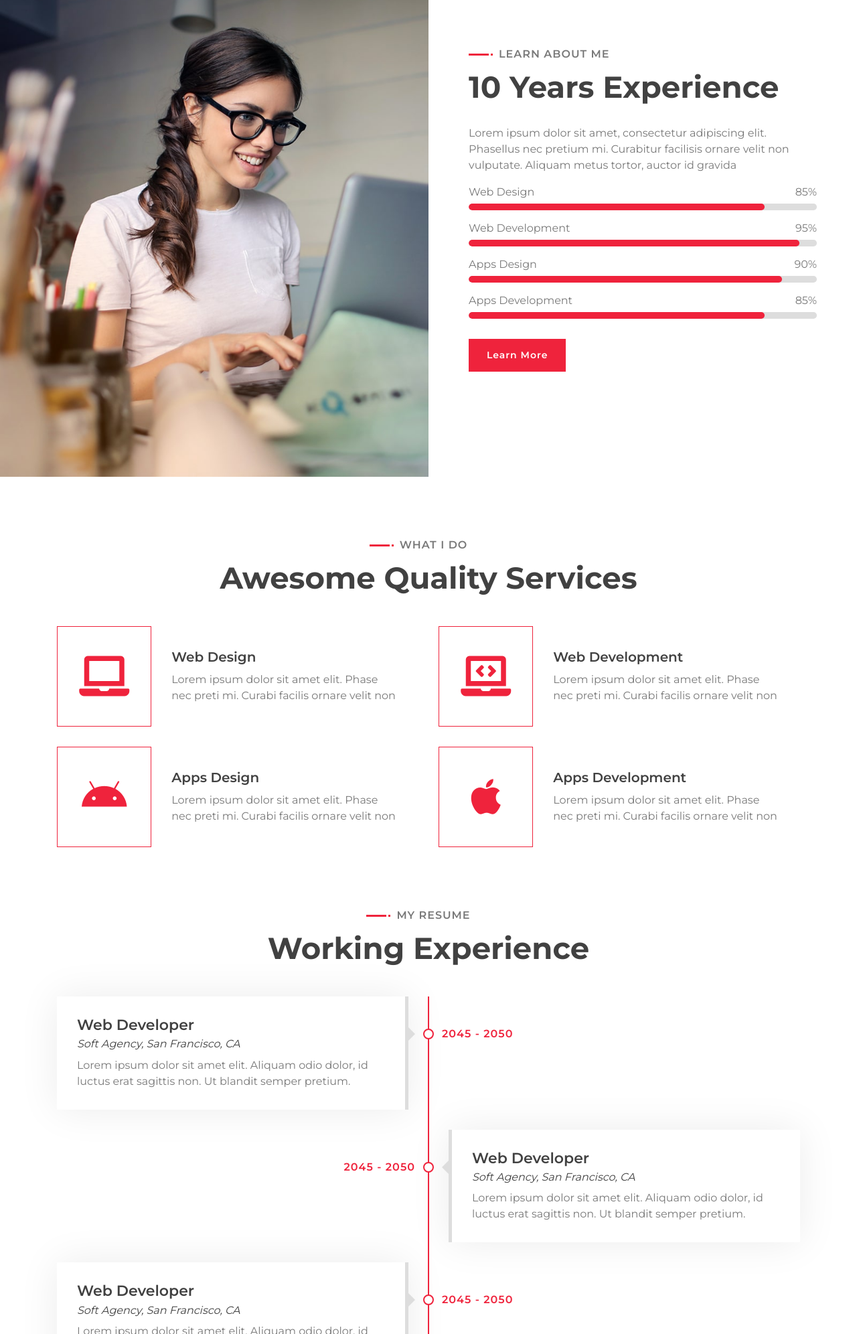
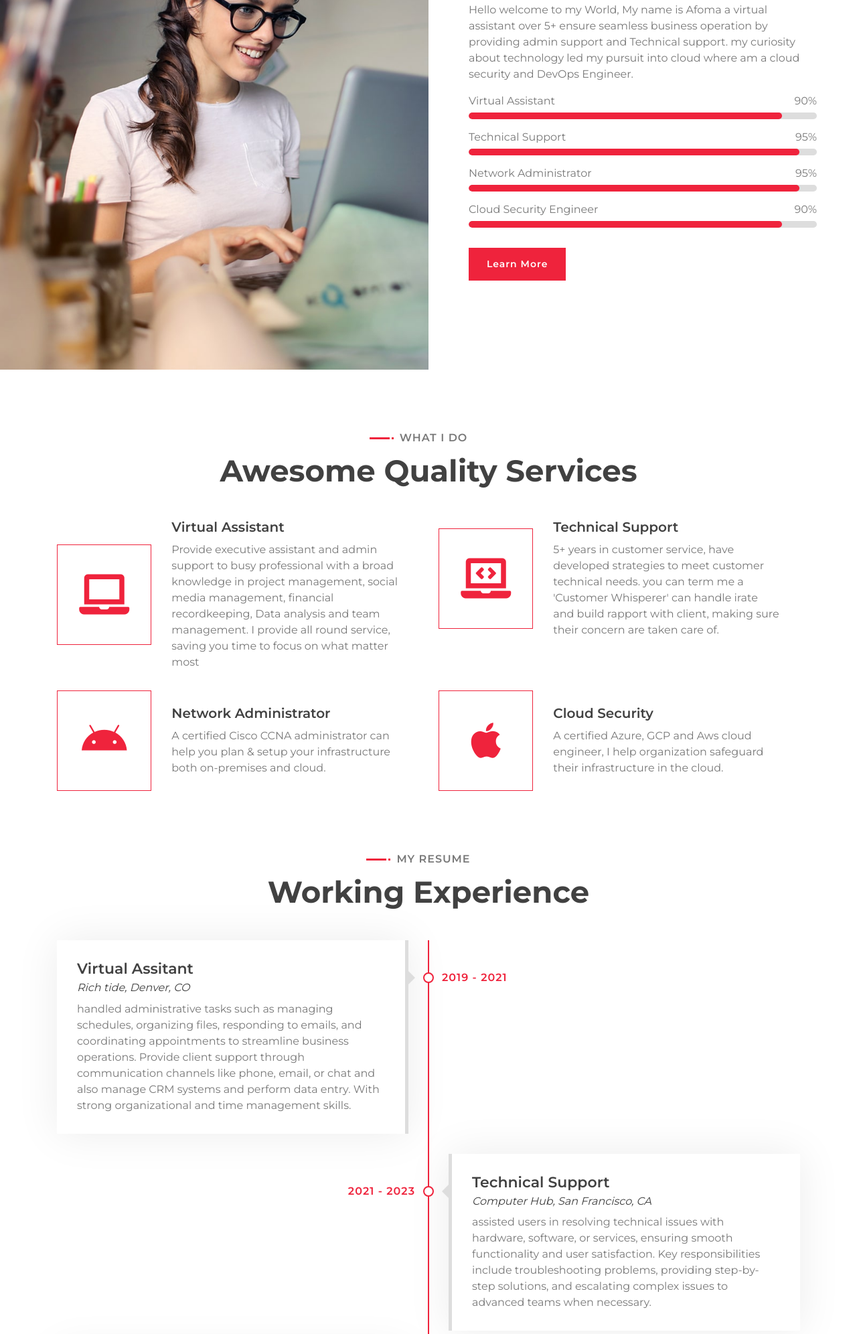
Before and after one commit to Afoma-tech691/Site-afoma, a plain HTML site: page index.html in a window 1280 px wide. Shown: the part 808-2800 px from the top of the page at 67% size. Drawn offline with nearby package versions, Linux system fonts and the light colour scheme.

Commit message:
afoma added a file

```diff
--- a/index.html
+++ b/index.html
@@ -60,9 +60,9 @@
                         <div class="hero-content">
                             <div class="hero-text">
                                 <p>I'm</p>
-                                <h1>Kate Winslet</h1>
+                                <h1>Afoma Nkamnebe</h1>
                                 <h2></h2>
-                                <div class="typed-text">Web Designer, Web Developer, Front End Developer, Apps Designer, Apps Developer</div>
+                                <div class="typed-text">Virtual Assistant, Technical Support, Network Administrator, Cloud security Engineer, DevOps Engineer</div>
                             </div>
                             <div class="hero-btn">
                                 <a class="btn" href="">Hire Me</a>
@@ -72,7 +72,7 @@
                     </div>
                     <div class="col-sm-12 col-md-6 d-none d-md-block">
                         <div class="hero-image">
-                            <img src="img/hero.png" alt="Hero Image">
+                            <img src="img/FB_IMG_1503096869818 (1).jpg" alt="Hero Image">
                         </div>
                     </div>
                 </div>
@@ -98,33 +98,33 @@
                             </div>
                             <div class="about-text">
                                 <p>
-                                    Lorem ipsum dolor sit amet, consectetur adipiscing elit. Phasellus nec pretium mi. Curabitur facilisis ornare velit non vulputate. Aliquam metus tortor, auctor id gravida
+                                    Hello welcome to my World, My name is Afoma a virtual assistant over 5+ ensure seamless business operation by providing admin support and Technical support. my curiosity about technology led my pursuit into cloud where am a cloud security and DevOps Engineer.
                                 </p>
                             </div>
                             <div class="skills">
                                 <div class="skill-name">
-                                    <p>Web Design</p><p>85%</p>
+                                    <p>Virtual Assistant</p><p>90%</p>
                                 </div>
                                 <div class="progress">
-                                    <div class="progress-bar" role="progressbar" aria-valuenow="85" aria-valuemin="0" aria-valuemax="100"></div>
+                                    <div class="progress-bar" role="progressbar" aria-valuenow="90" aria-valuemin="0" aria-valuemax="100"></div>
                                 </div>
                                 <div class="skill-name">
-                                    <p>Web Development</p><p>95%</p>
+                                    <p>Technical Support</p><p>95%</p>
                                 </div>
                                 <div class="progress">
                                     <div class="progress-bar" role="progressbar" aria-valuenow="95" aria-valuemin="0" aria-valuemax="100"></div>
                                 </div>
                                 <div class="skill-name">
-                                    <p>Apps Design</p><p>90%</p>
+                                    <p>Network Administrator</p><p>95%</p>
+                                </div>
+                                <div class="progress">
+                                    <div class="progress-bar" role="progressbar" aria-valuenow="95" aria-valuemin="0" aria-valuemax="100"></div>
+                                </div>
+                                <div class="skill-name">
+                                    <p>Cloud Security Engineer</p><p>90%</p>
                                 </div>
                                 <div class="progress">
                                     <div class="progress-bar" role="progressbar" aria-valuenow="90" aria-valuemin="0" aria-valuemax="100"></div>
-                                </div>
-                                <div class="skill-name">
-                                    <p>Apps Development</p><p>85%</p>
-                                </div>
-                                <div class="progress">
-                                    <div class="progress-bar" role="progressbar" aria-valuenow="85" aria-valuemin="0" aria-valuemax="100"></div>
                                 </div>
                             </div>
                             <a class="btn" href="">Learn More</a>
@@ -150,9 +150,9 @@
                                 <i class="fa fa-laptop"></i>
                             </div>
                             <div class="service-text">
-                                <h3>Web Design</h3>
+                                <h3>Virtual Assistant</h3>
                                 <p>
-                                    Lorem ipsum dolor sit amet elit. Phase nec preti mi. Curabi facilis ornare velit non
+                                    Provide executive assistant and admin support to busy professional with a broad knowledge in project management, social media management, financial recordkeeping, Data analysis and team management. I provide all round service, saving you time to focus on what matter most
                                 </p>
                             </div>
                         </div>
@@ -163,9 +163,9 @@
                                 <i class="fa fa-laptop-code"></i>
                             </div>
                             <div class="service-text">
-                                <h3>Web Development</h3>
+                                <h3>Technical Support</h3>
                                 <p>
-                                    Lorem ipsum dolor sit amet elit. Phase nec preti mi. Curabi facilis ornare velit non
+                                    5+ years in customer service, have developed strategies to meet customer technical needs. you can term me a 'Customer Whisperer' can handle irate and build rapport with client, making sure their concern are taken care of.
                                 </p>
                             </div>
                         </div>
@@ -176,9 +176,9 @@
                                 <i class="fab fa-android"></i>
                             </div>
                             <div class="service-text">
-                                <h3>Apps Design</h3>
+                                <h3>Network Administrator</h3>
                                 <p>
-                                    Lorem ipsum dolor sit amet elit. Phase nec preti mi. Curabi facilis ornare velit non
+                                    A certified Cisco CCNA administrator can help you plan & setup your infrastructure both on-premises and cloud.
                                 </p>
                             </div>
                         </div>
@@ -189,9 +189,9 @@
                                 <i class="fab fa-apple"></i>
                             </div>
                             <div class="service-text">
-                                <h3>Apps Development</h3>
+                                <h3>Cloud Security</h3>
                                 <p>
-                                    Lorem ipsum dolor sit amet elit. Phase nec preti mi. Curabi facilis ornare velit non
+                                    A certified Azure, GCP and Aws cloud engineer, I help organization safeguard their infrastructure in the cloud.
                                 </p>
                             </div>
                         </div>
@@ -212,62 +212,54 @@
                 <div class="timeline">
                     <div class="timeline-item left wow slideInLeft" data-wow-delay="0.1s">
                         <div class="timeline-text">
-                            <div class="timeline-date">2045 - 2050</div>
-                            <h2>Web Developer</h2>
-                            <h4>Soft Agency, San Francisco, CA</h4>
+                            <div class="timeline-date">2019 - 2021</div>
+                            <h2>Virtual Assitant</h2>
+                            <h4>Rich tide, Denver, CO</h4>
                             <p>
-                                Lorem ipsum dolor sit amet elit. Aliquam odio dolor, id luctus erat sagittis non. Ut blandit semper pretium.
+                                handled administrative tasks such as managing schedules, organizing files, responding to emails, and coordinating appointments to streamline business operations. Provide client support through communication channels like phone, email, or chat and also manage CRM systems and perform data entry. With strong organizational and time management skills.
                             </p>
                         </div>
                     </div>
                     <div class="timeline-item right wow slideInRight" data-wow-delay="0.1s">
                         <div class="timeline-text">
-                            <div class="timeline-date">2045 - 2050</div>
-                            <h2>Web Developer</h2>
-                            <h4>Soft Agency, San Francisco, CA</h4>
+                            <div class="timeline-date">2021 - 2023</div>
+                            <h2>Technical Support</h2>
+                            <h4>Computer Hub, San Francisco, CA</h4>
                             <p>
-                                Lorem ipsum dolor sit amet elit. Aliquam odio dolor, id luctus erat sagittis non. Ut blandit semper pretium.
+                                assisted users in resolving technical issues with hardware, software, or services, ensuring smooth functionality and user satisfaction. Key responsibilities include troubleshooting problems, providing step-by-step solutions, and escalating complex issues to advanced teams when necessary.
                             </p>
                         </div>
                     </div>
                     <div class="timeline-item left wow slideInLeft" data-wow-delay="0.1s">
                         <div class="timeline-text">
-                            <div class="timeline-date">2045 - 2050</div>
-                            <h2>Web Developer</h2>
-                            <h4>Soft Agency, San Francisco, CA</h4>
+                            <div class="timeline-date">2024 - Present</div>
+                            <h2>Network administrator</h2>
+                            <h4>Digital Witch, Abuja, NGN</h4>
                             <p>
-                                Lorem ipsum dolor sit amet elit. Aliquam odio dolor, id luctus erat sagittis non. Ut blandit semper pretium.
+                                manages and maintains the organization's computer networks, ensuring reliable connectivity and system performance. Duties include configuring and troubleshooting network hardware, monitoring network security, and implementing updates to optimize functionality. I also oversee data backups and ensure business continuity by minimizing downtime.
                             </p>
                         </div>
                     </div>
                     <div class="timeline-item right wow slideInRight" data-wow-delay="0.1s">
                         <div class="timeline-text">
-                            <div class="timeline-date">2045 - 2050</div>
-                            <h2>Web Developer</h2>
-                            <h4>Soft Agency, San Francisco, CA</h4>
+                            <div class="timeline-date">2024 - Present</div>
+                            <h2>Cloud Security</h2>
+                            <h4>Digital Witch, Abuja, NGN</h4>
                             <p>
-                                Lorem ipsum dolor sit amet elit. Aliquam odio dolor, id luctus erat sagittis non. Ut blandit semper pretium.
+                                designs and implements security measures to protect cloud-based systems and data. Duties include configuring security controls, monitoring for vulnerabilities, and responding to threats to maintain compliance and safeguard cloud infrastructure. They also collaborate with teams to enforce best practices for secure application deployment and access management.
                             </p>
                         </div>
                     </div>
                     <div class="timeline-item left wow slideInLeft" data-wow-delay="0.1s">
                         <div class="timeline-text">
-                            <div class="timeline-date">2045 - 2050</div>
-                            <h2>Web Developer</h2>
-                            <h4>Soft Agency, San Francisco, CA</h4>
+                            <div class="timeline-date">2024 - Present</div>
+                            <h2>DevOps Engineer</h2>
+                            <h4>Digital Witch, Abuja, NGN</h4>
                             <p>
-                                Lorem ipsum dolor sit amet elit. Aliquam odio dolor, id luctus erat sagittis non. Ut blandit semper pretium.
+                                design and manage CI/CD pipelines, deploy applications, and monitor infrastructure for performance and reliability. Ensure system scalability, maintain infrastructure as code (IaC), and implement security best practices throughout the development lifecycle.
+
                             </p>
-                        </div>
-                    </div>
-                    <div class="timeline-item right wow slideInRight" data-wow-delay="0.1s">
-                        <div class="timeline-text">
-                            <div class="timeline-date">2045 - 2050</div>
-                            <h2>Web Developer</h2>
-                            <h4>Soft Agency, San Francisco, CA</h4>
-                            <p>
-                                Lorem ipsum dolor sit amet elit. Aliquam odio dolor, id luctus erat sagittis non. Ut blandit semper pretium.
-                            </p>
+
                         </div>
                     </div>
                 </div>
@@ -285,7 +277,7 @@
                 </div>
                 <div class="container banner-text">
                     <p>
-                        Lorem ipsum dolor sit amet, consectetur adipiscing elit. Phasellus nec pretium mi. Curabitur facilisis ornare velit non vulputate. Aliquam metus tortor, auctor id gravida condimentum, viverra quis sem. Curabitur non nisl nec nisi scelerisque maximus.
+                        Check out our pricing plans for different projet you will like us to partner with you.
                     </p>
                     <a class="btn">Pricing Plan</a>
                 </div>
@@ -305,9 +297,9 @@
                     <div class="col-12">
                         <ul id="portfolio-filter">
                             <li data-filter="*" class="filter-active">All</li>
-                            <li data-filter=".filter-1">Web Design</li>
-                            <li data-filter=".filter-2">Mobile Apps</li>
-                            <li data-filter=".filter-3">Game Dev</li>
+                            <li data-filter=".filter-1">Virtual assistant</li>
+                            <li data-filter=".filter-2">Network Administrator</li>
+                            <li data-filter=".filter-3">Cloud Engineer</li>
                         </ul>
                     </div>
                 </div>
@@ -318,7 +310,7 @@
                                 <img src="img/portfolio-1.jpg" alt="Image">
                             </div>
                             <div class="portfolio-text">
-                                <h3>eCommerce Website</h3>
+                                <h3>Technical support</h3>
                                 <a class="btn" href="img/portfolio-1.jpg" data-lightbox="portfolio">+</a>
                             </div>
                         </div>
@@ -329,29 +321,29 @@
                                 <img src="img/portfolio-2.jpg" alt="Image">
                             </div>
                             <div class="portfolio-text">
-                                <h3>Product Landing Page</h3>
-                                <a class="btn" href="img/portfolio-2.jpg" data-lightbox="portfolio">+</a>
+                                <h3>Cloud Architecture</h3>
+                                <a class="btn" href="img/vm gcp-gcp VM.jpg" data-lightbox="portfolio">+</a>
                             </div>
                         </div>
                     </div>
                     <div class="col-lg-4 col-md-6 col-sm-12 portfolio-item filter-3 wow fadeInUp" data-wow-delay="0.4s">
                         <div class="portfolio-wrap">
                             <div class="portfolio-img">
-                                <img src="img/portfolio-3.jpg" alt="Image">
+                                <img src="img/vm gcp-gcp VM.jpg" alt="Image">
                             </div>
                             <div class="portfolio-text">
-                                <h3>JavaScript quiz game</h3>
-                                <a class="btn" href="img/portfolio-3.jpg" data-lightbox="portfolio">+</a>
+                                <h3>Organization management</h3>
+                                <a class="btn" href="img/Aure.png" data-lightbox="portfolio">+</a>
                             </div>
                         </div>
                     </div>
                     <div class="col-lg-4 col-md-6 col-sm-12 portfolio-item filter-1 wow fadeInUp" data-wow-delay="0.6s">
                         <div class="portfolio-wrap">
                             <div class="portfolio-img">
-                                <img src="img/portfolio-4.jpg" alt="Image">
+                                <img src="img/Entra id.jpg" alt="Image">
                             </div>
                             <div class="portfolio-text">
-                                <h3>JavaScript drawing</h3>
+                                <h3>Identity Access management</h3>
                                 <a class="btn" href="img/portfolio-4.jpg" data-lightbox="portfolio">+</a>
                             </div>
                         </div>
@@ -362,7 +354,7 @@
                                 <img src="img/portfolio-5.jpg" alt="Image">
                             </div>
                             <div class="portfolio-text">
-                                <h3>Social Mobile Apps</h3>
+                                <h3>Soc Analyst</h3>
                                 <a class="btn" href="img/portfolio-5.jpg" data-lightbox="portfolio">+</a>
                             </div>
                         </div>
@@ -370,7 +362,7 @@
                     <div class="col-lg-4 col-md-6 col-sm-12 portfolio-item filter-3 wow fadeInUp" data-wow-delay="1s">
                         <div class="portfolio-wrap">
                             <div class="portfolio-img">
-                                <img src="img/portfolio-6.jpg" alt="Image">
+                                <img src="img/soc..jpg" alt="Image">
                             </div>
                             <div class="portfolio-text">
                                 <h3>Company Website</h3>
@@ -741,11 +733,11 @@
             <div class="container-fluid">
                 <div class="container">
                     <div class="footer-info">
-                        <h2>Kate Winslet</h2>
-                        <h3>123 Street, New York, USA</h3>
+                        <h2>Afoma Nkamnebe</h2>
+                        <h3>8 Clear rd, Port Harcourt</h3>
                         <div class="footer-menu">
-                            <p>+012 345 67890</p>
-                            <p>info@example.com</p>
+                            <p>+2348101197922</p>
+                            <p>afoma945@gmail.com</p>
                         </div>
                         <div class="footer-social">
                             <a href=""><i class="fab fa-twitter"></i></a>
@@ -757,7 +749,7 @@
                     </div>
                 </div>
                 <div class="container copyright">
-                    <p>&copy; <a href="#">Your Site Name</a>, All Right Reserved | Designed By <a href="https://htmlcodex.com">HTML Codex</a></p>
+                    <p>&copy; <a href="#">Afoma portfolio</a>, All Right Reserved | Designed By <a href="https://digitalwitchng.com">HTML Codex</a></p>
                 </div>
             </div>
         </div>
```
Also changed, not shown: file.txt (added).
